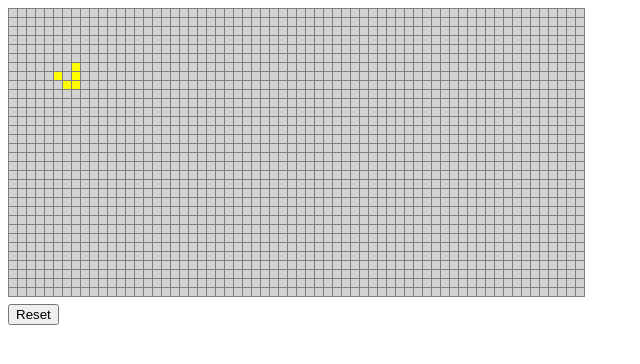
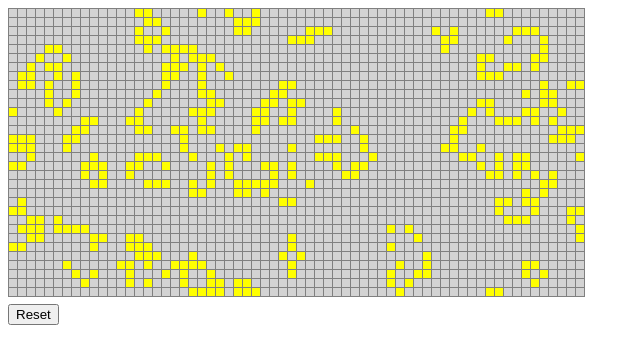
Before and after one commit to Marc-C-Anderson/Life, a plain HTML site: page index.html in a window 1280 px wide. Shown: the whole page, without its empty margins (0-640 px from the left). Drawn offline with Linux system fonts and the light colour scheme.

Commit message:
refactored globals

```diff
--- a/index.html
+++ b/index.html
@@ -50,103 +50,116 @@
 
         const universe = new Array(MAX_COLS * MAX_ROWS)
 
-        const createDisplay = () => {
+        const createDisplay = (maxCols, maxRows) => {
             const table = document.getElementById('life')
-            for (let row = 0; row < MAX_ROWS; row++) {
+            for (let row = 0; row < maxRows; row++) {
                 const tr = document.createElement('tr')
                 table.appendChild(tr)
-                for (let col = 0; col < MAX_COLS; col++) {
+                for (let col = 0; col < maxCols; col++) {
                     const td = document.createElement('td')
-                    td.id = `r${row}c${col}`
+                    td.id = `c${col}r${row}`
                     tr.appendChild(td)
                 }
             }
         }
 
-        const createIndex = (col, row) => {
+        const createIndex = (col, row, maxCols, maxRows) => {
             if (col < 0 && row < 0) {
-                return MAX_COLS * MAX_ROWS - 1
+                return maxCols * maxRows - 1
             } else if (col < 0) {
-                return row * MAX_COLS + MAX_COLS - 1
+                return row * maxCols + maxCols - 1
             } else if (row < 0) {
-                return (MAX_ROWS - 1) * MAX_COLS + col
-            } else if (col === MAX_COLS && row === MAX_ROWS) {
+                return (maxRows - 1) * maxCols + col
+            } else if (col === maxCols && row === maxRows) {
                 return 0
-            } else if (col === MAX_COLS) {
-                return row * MAX_COLS
-            } else if (row === MAX_ROWS) {
+            } else if (col === maxCols) {
+                return row * maxCols
+            } else if (row === maxRows) {
                 return col
             } else {
-                return row * MAX_COLS + col
+                return row * maxCols + col
             }
         }
 
-        const createUniverse = () => {
-            universe.fill(false)
-            universe[createIndex(1, 0)] = true
-            universe[createIndex(2, 1)] = true
-            universe[createIndex(0, 2)] = true
-            universe[createIndex(1, 2)] = true
-            universe[createIndex(2, 2)] = true
+        const createGlider = (universe, maxCols, maxRows) => {
+            universe[createIndex(1, 0, maxCols, maxRows)] = true
+            universe[createIndex(2, 1, maxCols, maxRows)] = true
+            universe[createIndex(0, 2, maxCols, maxRows)] = true
+            universe[createIndex(1, 2, maxCols, maxRows)] = true
+            universe[createIndex(2, 2, maxCols, maxRows)] = true
         }
 
-        const updateDisplay = () => {
-            for (let row = 0; row < MAX_ROWS; row++) {
-                for (let col = 0; col < MAX_COLS; col++) {
-                    const i = row * MAX_COLS + col
-                    const id = `r${row}c${col}`
+        const createRandom = (universe, maxCols, maxRows) => {
+            for (let row = 0; row < maxRows; row++) {
+                for (let col = 0; col < maxCols; col++) {
+                    const idx = row * maxCols + col
+                    universe[idx] = !(Math.random() < 0.5)
+                }
+            }
+        }
+
+        const createUniverse = (universe, maxCols, maxRows) => {
+            universe.fill(false)
+            createRandom(universe, maxCols, maxRows)
+            createGlider(universe, maxCols, maxRows)
+        }
+
+        const updateDisplay = (universe, maxCols, maxRows) => {
+            for (let row = 0; row < maxRows; row++) {
+                for (let col = 0; col < maxCols; col++) {
+                    const i = row * maxCols + col
+                    const id = `c${col}r${row}`
                     const el = document.getElementById(id)
                     el.className = universe[i] ? 'alive' : 'dead'
                 }
             }
         }
 
-        const updateUniverse = () => {
+        const updateUniverse = (universe, maxCols, maxRows) => {
             const newUniverse = new Array(universe.length)
-            for (let row = 0; row < MAX_ROWS; row++) {
-                for (let col = 0; col < MAX_COLS; col++) {
+            for (let row = 0; row < maxRows; row++) {
+                for (let col = 0; col < maxCols; col++) {
                     let count = 0
-                    count += universe[createIndex(col - 1, row)] ? 1 : 0 // left
-                    count += universe[createIndex(col + 1, row)] ? 1 : 0 // right
-                    count += universe[createIndex(col, row - 1)] ? 1 : 0 // top
-                    count += universe[createIndex(col, row + 1)] ? 1 : 0 // bottom
-                    count += universe[createIndex(col - 1, row - 1)] ? 1 : 0 // top left
-                    count += universe[createIndex(col + 1, row - 1)] ? 1 : 0 // top right
-                    count += universe[createIndex(col - 1, row + 1)] ? 1 : 0 // bottom left
-                    count += universe[createIndex(col + 1, row + 1)] ? 1 : 0 // bottom right
-                    const cell = universe[createIndex(col, row)]
+                    count += universe[createIndex(col - 1, row, maxCols, maxRows)] ? 1 : 0 // left
+                    count += universe[createIndex(col + 1, row, maxCols, maxRows)] ? 1 : 0 // right
+                    count += universe[createIndex(col, row - 1, maxCols, maxRows)] ? 1 : 0 // top
+                    count += universe[createIndex(col, row + 1, maxCols, maxRows)] ? 1 : 0 // bottom
+                    count += universe[createIndex(col - 1, row - 1, maxCols, maxRows)] ? 1 : 0 // top left
+                    count += universe[createIndex(col + 1, row - 1, maxCols, maxRows)] ? 1 : 0 // top right
+                    count += universe[createIndex(col - 1, row + 1, maxCols, maxRows)] ? 1 : 0 // bottom left
+                    count += universe[createIndex(col + 1, row + 1, maxCols, maxRows)] ? 1 : 0 // bottom right
+                    const cell = universe[createIndex(col, row, maxCols, maxRows)]
                     if (count < 2 && cell) {
                         /* Any live cell with fewer than two live neighbours dies, as if by underpopulation. */
-                        newUniverse[createIndex(col, row)] = false
+                        newUniverse[createIndex(col, row, maxCols, maxRows)] = false
                     } else if (count >= 2 && count <= 3 && cell) {
                         /* Any live cell with two or three live neighbours lives on to the next generation. */
-                        newUniverse[createIndex(col, row)] = true
+                        newUniverse[createIndex(col, row, maxCols, maxRows)] = true
                     } else if (count > 3 && cell) {
                         /* Any live cell with more than three live neighbours dies, as if by overpopulation. */
-                        newUniverse[createIndex(col, row)] = false
+                        newUniverse[createIndex(col, row, maxCols, maxRows)] = false
                     } else if (count === 3 && !cell) {
                         /* Any dead cell with exactly three live neighbours becomes a live cell, as if by reproduction. */
-                        newUniverse[createIndex(col, row)] = true
+                        newUniverse[createIndex(col, row, maxCols, maxRows)] = true
                     } else {
-                        newUniverse[createIndex(col, row)] = false
+                        newUniverse[createIndex(col, row, maxCols, maxRows)] = false
                     }
                 }
             }
-
             for (let idx = 0; idx < universe.length; idx++) {
                 universe[idx] = newUniverse[idx]
             }
         }
 
         const life = () => {
-            createDisplay()
-            createUniverse()
+            createDisplay(MAX_COLS, MAX_ROWS)
+            createUniverse(universe, MAX_COLS, MAX_ROWS)
             let start = 0
             const step = (now) => {
-                if (now - start > 200) {
+                if (now - start > 250) {
                     start = now
-                    updateDisplay()
-                    updateUniverse()
+                    updateDisplay(universe, MAX_COLS, MAX_ROWS)
+                    updateUniverse(universe, MAX_COLS, MAX_ROWS)
                 }
                 window.requestAnimationFrame(step)
             }
@@ -154,7 +167,7 @@
         }
 
         const onReset = () => {
-            createUniverse()
+            createUniverse(universe, MAX_COLS, MAX_ROWS)
         }
     </script>
     <script>window.addEventListener('onload', life())</script>
```
Also changed, not shown: life.js (+64 -50 lines).
